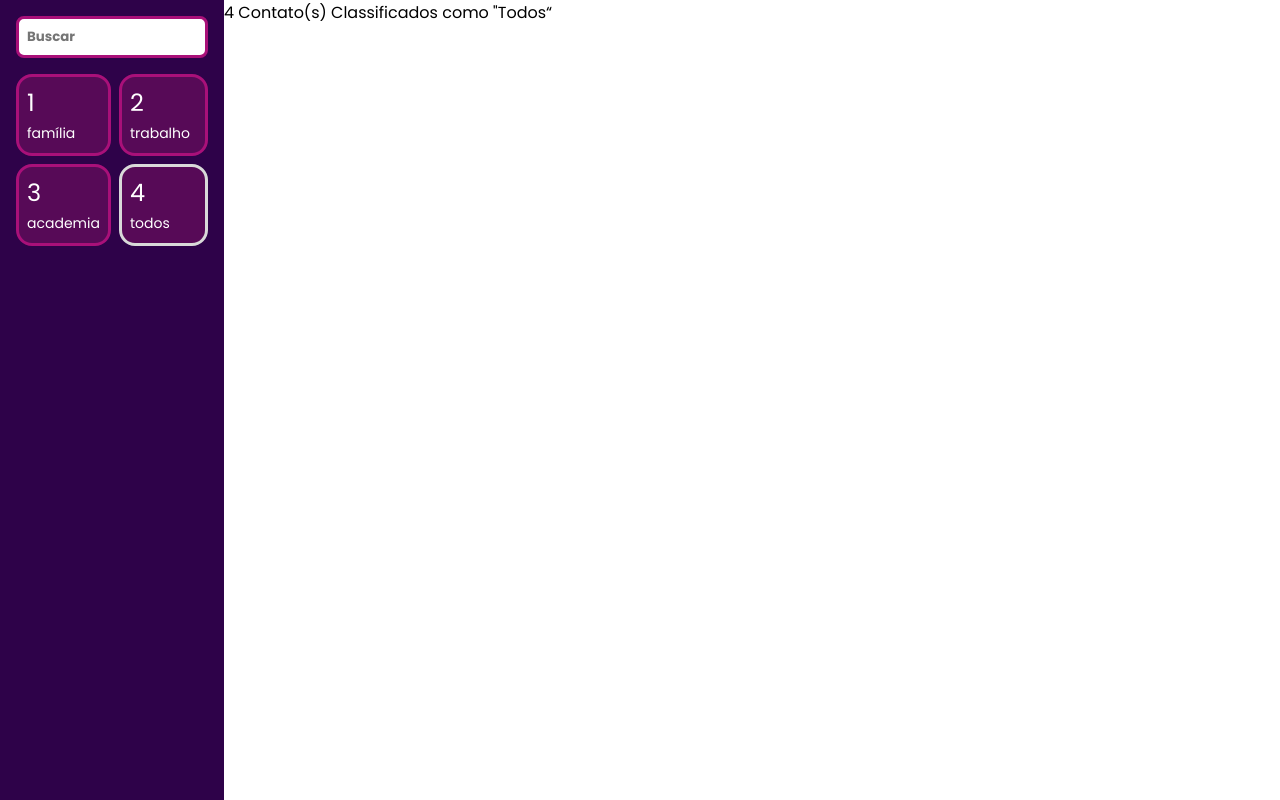
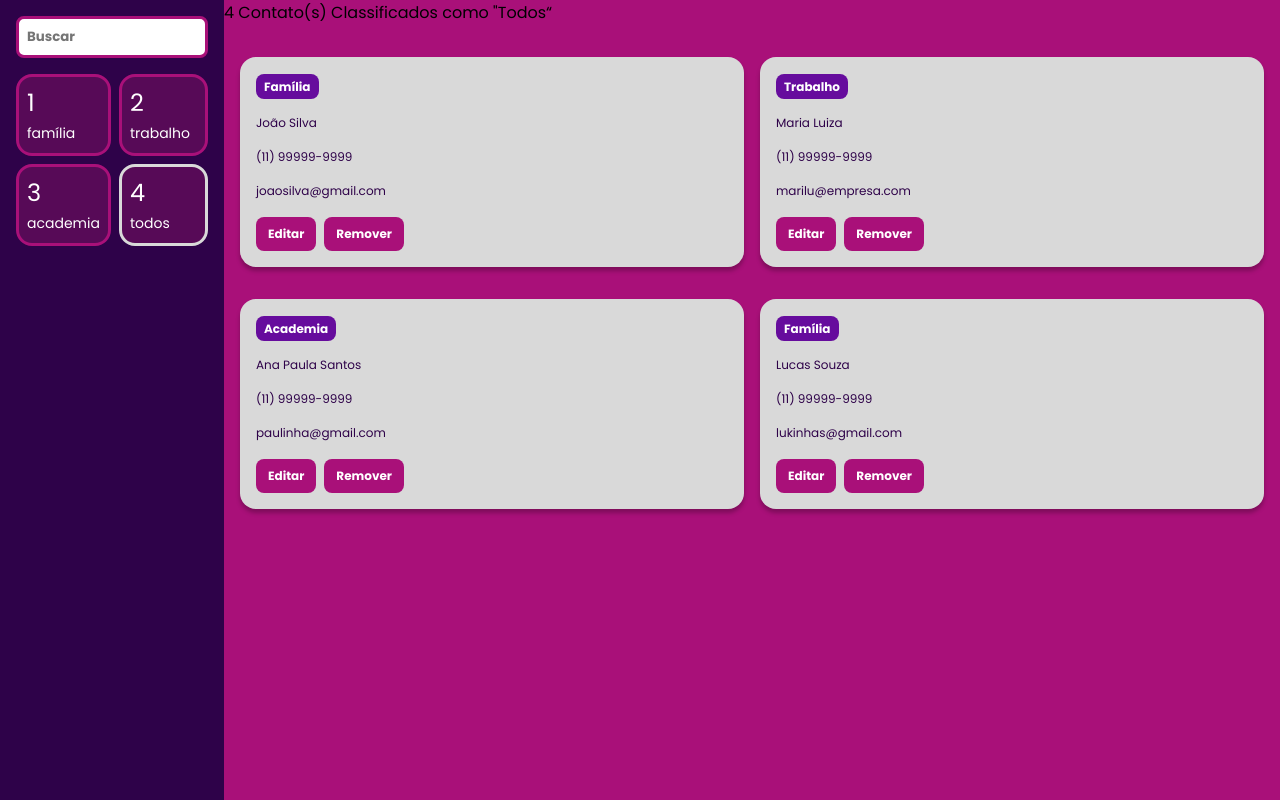
Before and after one commit to rachelpeppedev/lista_contatos, a React (Create React App) app: page / in a window 1280 px wide. Built offline with nearby package versions, Linux system fonts and the light colour scheme.

Commit message:
Personalizando os cads de contato

```diff
--- /dev/null
+++ b/src/components/Contato/index.tsx
@@ -0,0 +1,37 @@
+import { useState } from 'react'
+import * as S from './styles'
+
+type Props = {
+  grupo: string
+  nome: string
+  telefone: string
+  email: string
+}
+
+const Contato = ({ grupo, nome, telefone, email }: Props) => {
+  const [estaEditando, setEstaEditando] = useState(false)
+
+  return (
+    <S.Card>
+      <S.Tag>{grupo}</S.Tag>
+      <S.Form>{nome}</S.Form>
+      <S.Form>{telefone}</S.Form>
+      <S.Form>{email}</S.Form>
+      <S.BarraAcoes>
+        {estaEditando ? (
+          <>
+            <S.Botao>Salvar</S.Botao>
+            <S.Botao onClick={() => setEstaEditando(false)}>Cancelar</S.Botao>
+          </>
+        ) : (
+          <>
+            <S.Botao onClick={() => setEstaEditando(true)}>Editar</S.Botao>
+            <S.Botao>Remover</S.Botao>
+          </>
+        )}
+      </S.BarraAcoes>
+    </S.Card>
+  )
+}
+
+export default Contato
--- /dev/null
+++ b/src/components/Contato/styles.ts
@@ -0,0 +1,38 @@
+import styled from 'styled-components'
+
+export const Card = styled.div`
+  padding: 16px;
+  margin-top: 16px;
+  background-color: #d9d9d9;
+  border-radius: 16px;
+  box-shadow: 0px 4px 4px 0px rgba(0, 0, 0, 0.25);
+`
+
+export const Tag = styled.span`
+  padding: 4px 8px;
+  color: #fff;
+  font-weight: bold;
+  font-size: 12px;
+  border-radius: 8px;
+  background-color: #660c9d;
+`
+export const Form = styled.form`
+  margin-top: 16px;
+  color: #2e0249;
+  font-size: 12px;
+`
+export const BarraAcoes = styled.div`
+  border-top: 1px solid #d9d9d9;
+  padding-top: 16px;
+`
+export const Botao = styled.button`
+  padding: 8px 12px;
+  border-radius: 8px;
+  border: none;
+  background-color: #a91079;
+  color: #fff;
+  font-weight: bold;
+  font-size: 12px;
+  cursor: pointer;
+  margin-right: 8px;
+`
--- a/src/containers/ListaDeContatos/index.tsx
+++ b/src/containers/ListaDeContatos/index.tsx
@@ -1,7 +1,51 @@
+import Contato from '../../components/Contato'
+import * as S from './styles'
+
+const contatos = [
+  {
+    grupo: 'Família',
+    nome: 'João Silva',
+    telefone: '(11) 99999-9999',
+    email: 'joaosilva@gmail.com'
+  },
+  {
+    grupo: 'Trabalho',
+    nome: 'Maria Luiza',
+    telefone: '(11) 99999-9999',
+    email: 'marilu@empresa.com'
+  },
+  {
+    grupo: 'Academia',
+    nome: 'Ana Paula Santos',
+    telefone: '(11) 99999-9999',
+    email: 'paulinha@gmail.com'
+  },
+  {
+    grupo: 'Família',
+    nome: 'Lucas Souza',
+    telefone: '(11) 99999-9999',
+    email: 'lukinhas@gmail.com'
+  }
+]
+
 const ListaDeContatos = () => (
-  <main>
+  <S.Container>
     <p>4 Contato(s) Classificados como &quot;Todos&ldquo;</p>
-  </main>
+    <S.Grid>
+      <S.Ul>
+        {contatos.map((c) => (
+          <li key={c.nome}>
+            <Contato
+              grupo={c.grupo}
+              nome={c.nome}
+              telefone={c.telefone}
+              email={c.email}
+            />
+          </li>
+        ))}
+      </S.Ul>
+    </S.Grid>
+  </S.Container>
 )
 
 export default ListaDeContatos
--- /dev/null
+++ b/src/containers/ListaDeContatos/styles.ts
@@ -0,0 +1,15 @@
+import styled from 'styled-components'
+
+export const Container = styled.main`
+  background-color: #a91079;
+  height: 100vh;
+  overflow-y: scroll;
+`
+export const Grid = styled.div`
+  padding: 16px;
+`
+export const Ul = styled.ul`
+  display: grid;
+  grid-template-columns: 1fr 1fr;
+  grid-gap: 16px;
+`
--- a/src/styles/index.ts
+++ b/src/styles/index.ts
@@ -6,6 +6,7 @@ const EstiloGlobal = createGlobalStyle`
     padding: 0;
     box-sizing: border-box;
     font-family: 'Poppins', sans-serif;
+    list-style:none;
   }
 `
 export const Container = styled.div`
```
